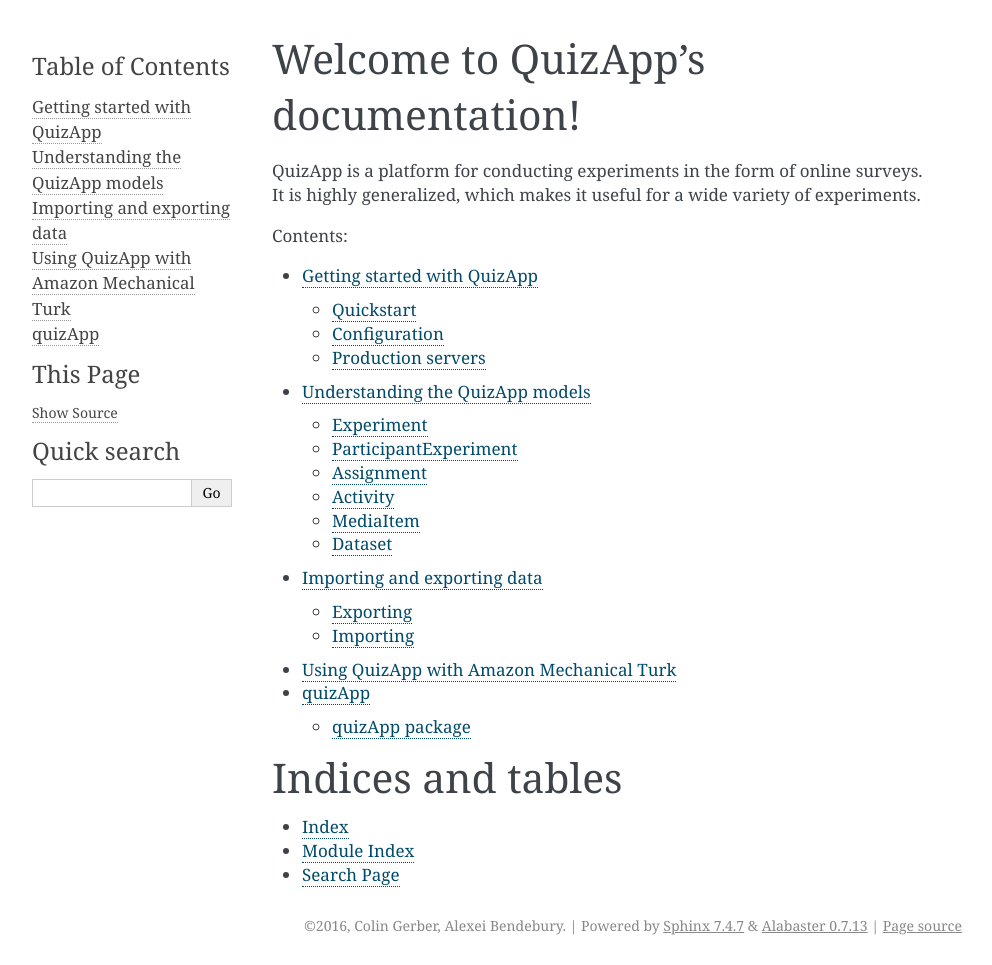
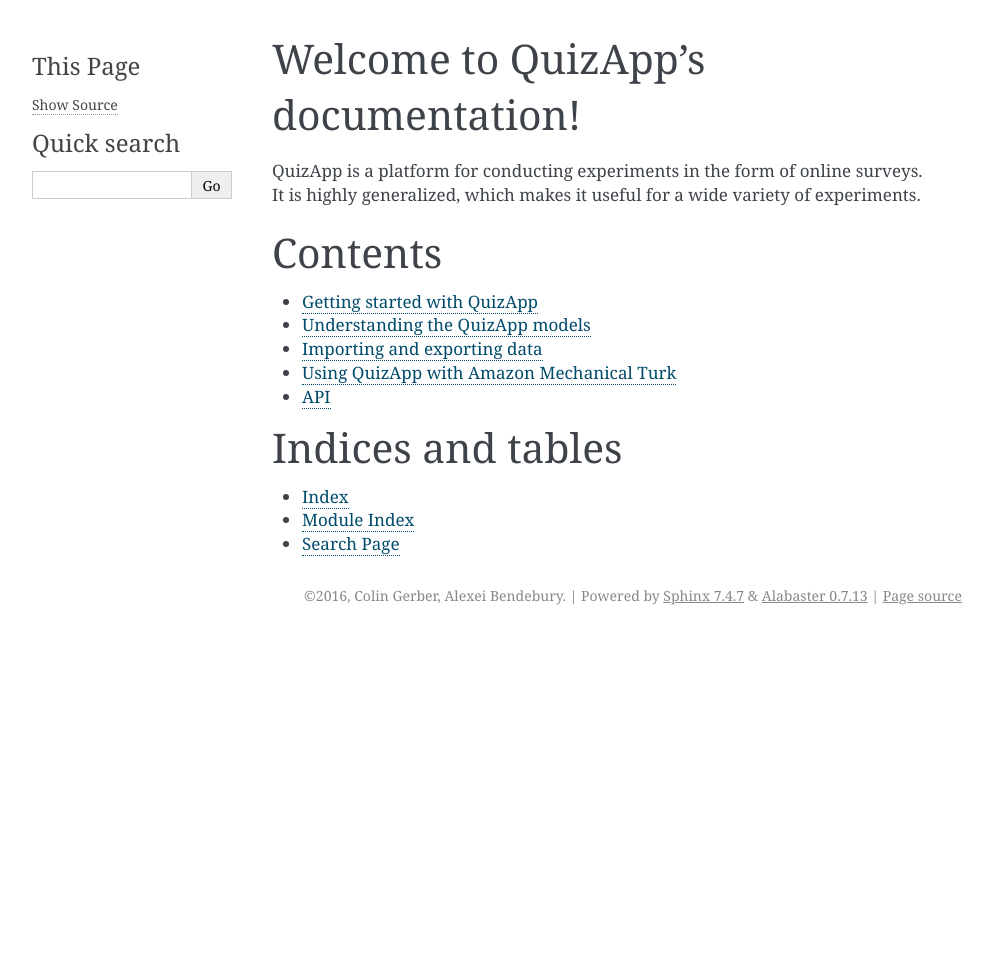
Before and after one commit to cmgerber/quizApp, a Sphinx documentation site: the page built from docs/source/index.rst, in a window 1280 px wide. Shown: the whole page, without its empty margins (148-1140 px from the left). Built offline with Sphinx 7.4.7, drawn with Linux system fonts in a browser that asks for light colours; after the commit the page ends 900 px from its top, so only the background shows below that.

Commit message:
Better navigation in docs

```diff
--- /dev/null
+++ b/docs/source/_templates/relations.html
@@ -0,0 +1,20 @@
+{# Taken from flask documentation theme #}
+<h3>Related Topics</h3>
+<ul>
+  <li><a href="{{ pathto(master_doc) }}">Documentation overview</a><ul>
+  {%- for parent in parents %}
+  <li><a href="{{ parent.link|e }}">{{ parent.title }}</a><ul>
+  {%- endfor %}
+    {%- if prev %}
+      <li>Previous: <a href="{{ prev.link|e }}" title="{{ _('previous chapter')
+        }}">{{ prev.title }}</a></li>
+    {%- endif %}
+    {%- if next %}
+      <li>Next: <a href="{{ next.link|e }}" title="{{ _('next chapter')
+        }}">{{ next.title }}</a></li>
+    {%- endif %}
+  {%- for parent in parents %}
+  </ul></li>
+  {%- endfor %}
+  </ul></li>
+</ul>
--- a/docs/source/modules.rst
+++ b/docs/source/api.rst
@@ -1,5 +1,5 @@
-quizApp
-=======
+API
+===
 
 .. toctree::
    :maxdepth: 4
--- a/docs/source/conf.py
+++ b/docs/source/conf.py
@@ -178,10 +178,12 @@
 # html_use_smartypants = True
 
 # Custom sidebar templates, maps document names to template names.
-html_sidebars = { '**': ['globaltoc.html',
-                         'relations.html',
-                         'sourcelink.html',
-                         'searchbox.html'], }
+
+html_sidebars = {
+    'index':    ['sourcelink.html', 'searchbox.html'],
+    '**':       ['localtoc.html', 'relations.html', 'sourcelink.html',
+                 'searchbox.html']
+}
 
 # Additional templates that should be rendered to pages, maps page names to
 # template names.
--- /dev/null
+++ b/docs/source/contents.rst
@@ -0,0 +1,18 @@
+Contents
+========
+
+.. toctree::
+   :maxdepth: 1
+
+   getting_started
+   understanding_models
+   import_export
+   mturk
+   api
+
+Indices and tables
+==================
+
+* :ref:`genindex`
+* :ref:`modindex`
+* :ref:`search`
--- a/docs/source/index.rst
+++ b/docs/source/index.rst
@@ -10,20 +10,4 @@
 It is highly generalized, which makes it useful for a wide variety of
 experiments.
 
-Contents:
-
-.. toctree::
-   :maxdepth: 2
-
-   getting_started
-   understanding_models
-   import_export
-   mturk
-   modules
-
-Indices and tables
-==================
-
-* :ref:`genindex`
-* :ref:`modindex`
-* :ref:`search`
+.. include:: contents.rst
```
